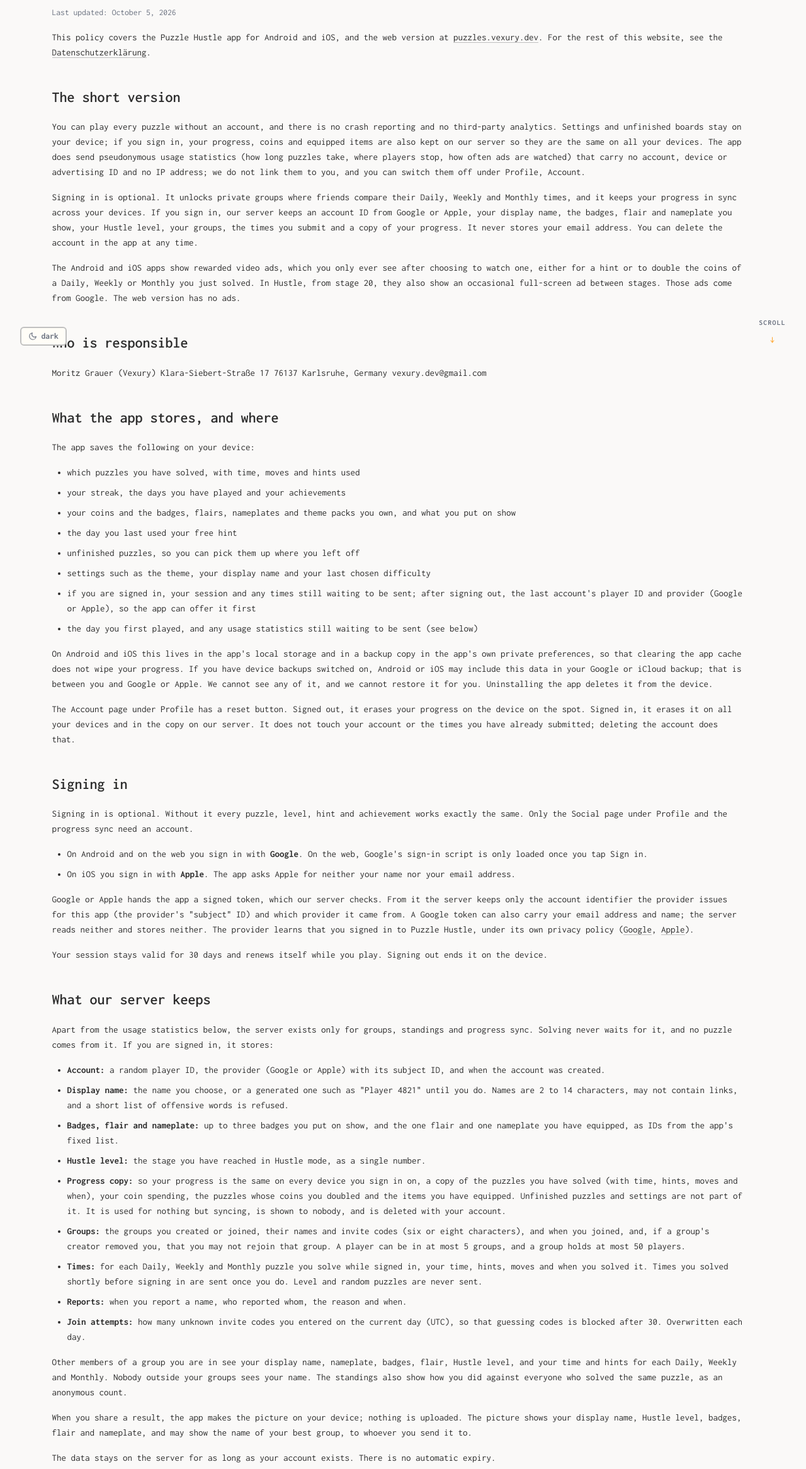
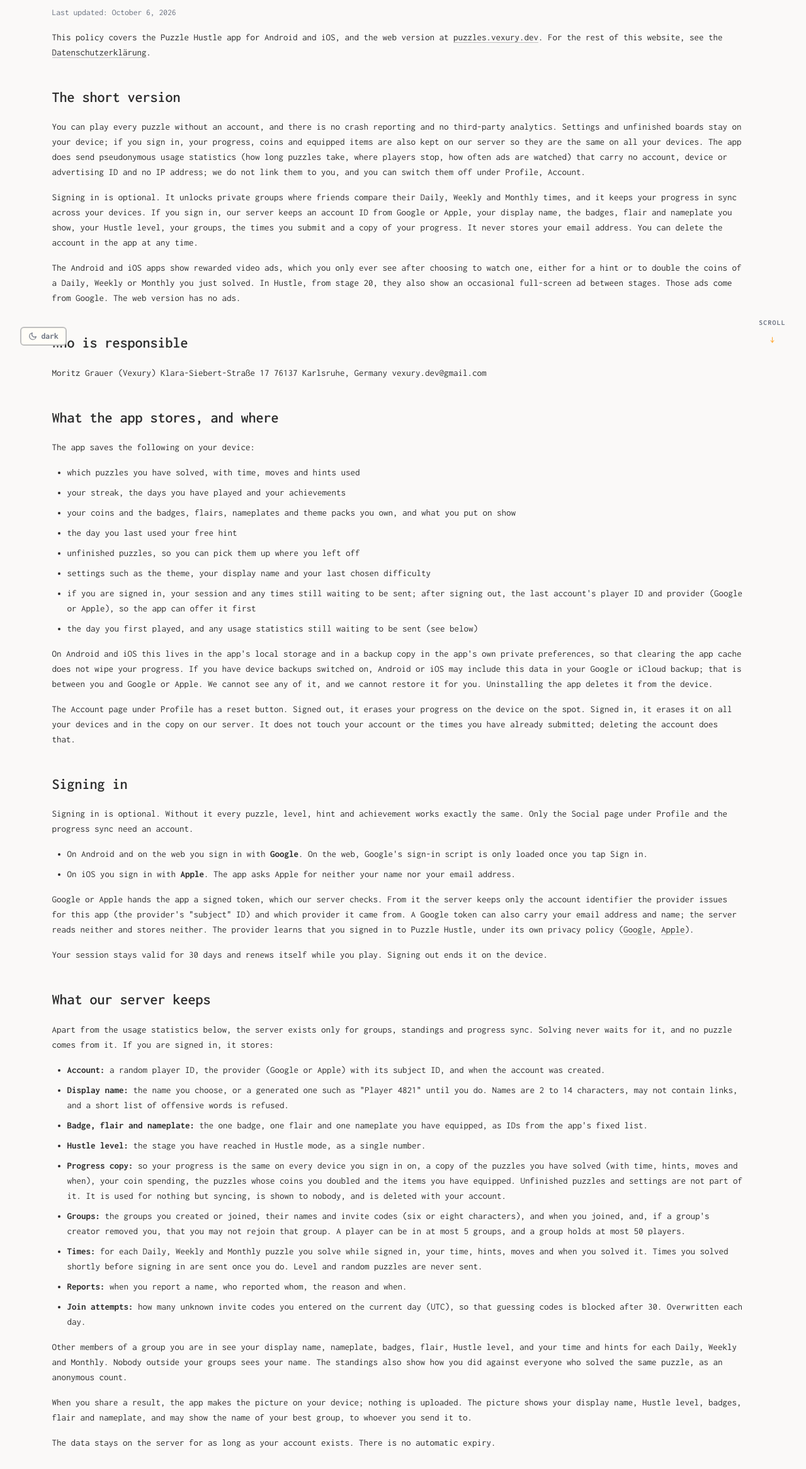
Before and after one commit to Vexury/vexury.github.io, an Eleventy site: page src/puzzle-hustle-privacy.md in a window 1280 px wide. Shown: the part 219-2552 px from the top of the page at 63% size. Built offline with nearby package versions, Linux system fonts and the light colour scheme; Eleventy itself is replaced by a stand-in of ours; files that its build step writes are made by us from their sources; what markdown-it-task-lists would draw is missing.

Commit message:
Puzzle Hustle privacy: one badge on show instead of three
Implemented with assistance from Claude Opus 5.5.

```diff
--- a/src/puzzle-hustle-privacy.md
+++ b/src/puzzle-hustle-privacy.md
@@ -5,7 +5,7 @@
 
 # Puzzle Hustle Privacy Policy
 
-<p class="post-date">Last updated: October 5, 2026</p>
+<p class="post-date">Last updated: October 6, 2026</p>
 
 This policy covers the Puzzle Hustle app for Android and iOS, and the web version at
 [puzzles.vexury.dev](https://puzzles.vexury.dev/). For the rest of this website, see the
@@ -89,8 +89,8 @@
 - **Display name:** the name you choose, or a generated one such as "Player 4821" until you do.
   Names are 2 to 14 characters, may not contain links, and a short list of offensive words is
   refused.
-- **Badges, flair and nameplate:** up to three badges you put on show, and the one flair and one
-  nameplate you have equipped, as IDs from the app's fixed list.
+- **Badge, flair and nameplate:** the one badge, one flair and one nameplate you have equipped, as
+  IDs from the app's fixed list.
 - **Hustle level:** the stage you have reached in Hustle mode, as a single number.
 - **Progress copy:** so your progress is the same on every device you sign in on, a copy of the puzzles you have solved (with time, hints, moves and when), your coin spending, the puzzles whose coins you doubled and the items you have equipped. Unfinished puzzles and settings are not part of it. It is used for nothing but syncing, is shown to nobody, and is deleted with your account.
 - **Groups:** the groups you created or joined, their names and invite codes (six or eight characters), and
@@ -308,6 +308,7 @@
 
 This policy will be updated when the app changes in a way that affects it.
 
+- October 6, 2026: one badge on show instead of up to three; the lists stored before are deleted.
 - October 5, 2026: occasional full-screen ads between Hustle stages from stage 20, never with the
   "No Ads · Free Hints" purchase. The usage statistics also record when an ad is offered or due and
   what came of it. Account deletion now says that database recovery points keep deleted data for up
```
